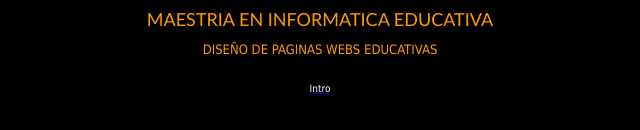
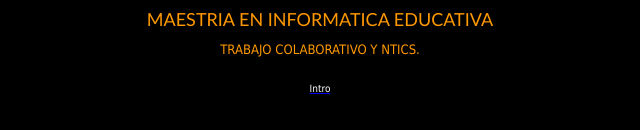
Before and after one commit to mauropaul/Website, a plain HTML site: page index.html in a window 1280 px wide. Shown: the part 356-486 px from the top of the page, 320-960 px from the left. Drawn offline with Linux system fonts and the light colour scheme.

Commit message:
Update index.html
Actualización del nombre del proyecto

```diff
--- a/index.html
+++ b/index.html
@@ -22,7 +22,7 @@
         <td height="38" align="center"><font face="Trebuchet MS, Arial, Helvetica, sans-serif"color="#FF9900" size="4">MAESTRIA EN INFORMATICA EDUCATIVA</font></td>
       </tr>
       <tr>
-        <td align="center"><font face="Tahoma, Geneva, sans-serif" color="#FF9900" size="2">DISEÑO DE PAGINAS WEBS EDUCATIVAS</font></td>
+        <td align="center"><font face="Tahoma, Geneva, sans-serif" color="#FF9900" size="2">TRABAJO COLABORATIVO Y NTICS.</font></td>
       </tr>
       <tr>
         <td align="center">&nbsp;</td>
```
